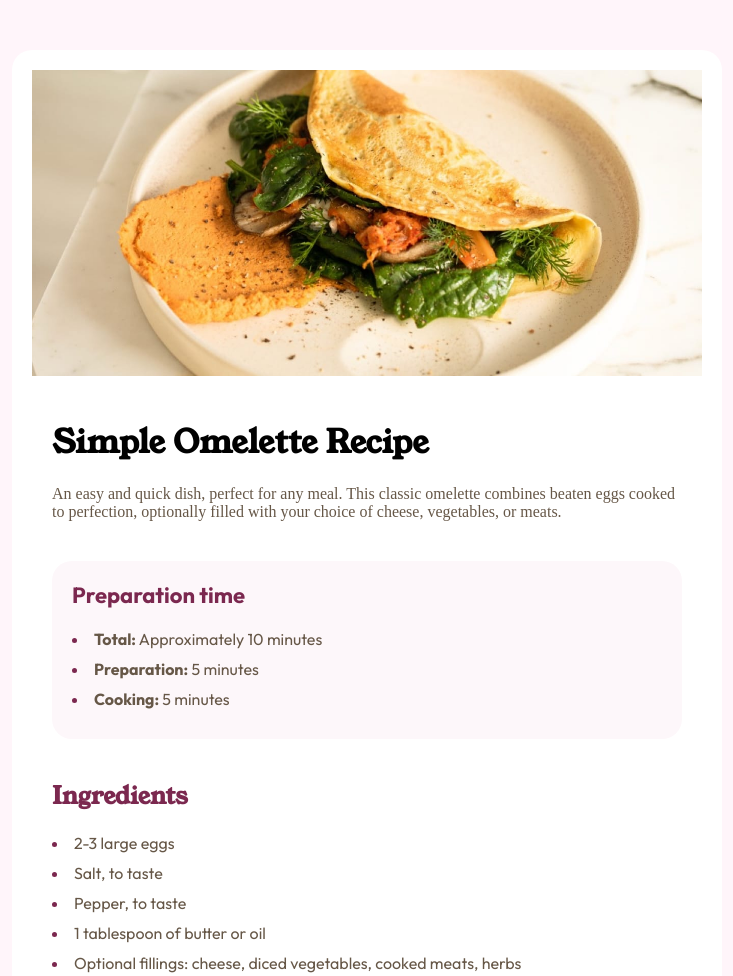
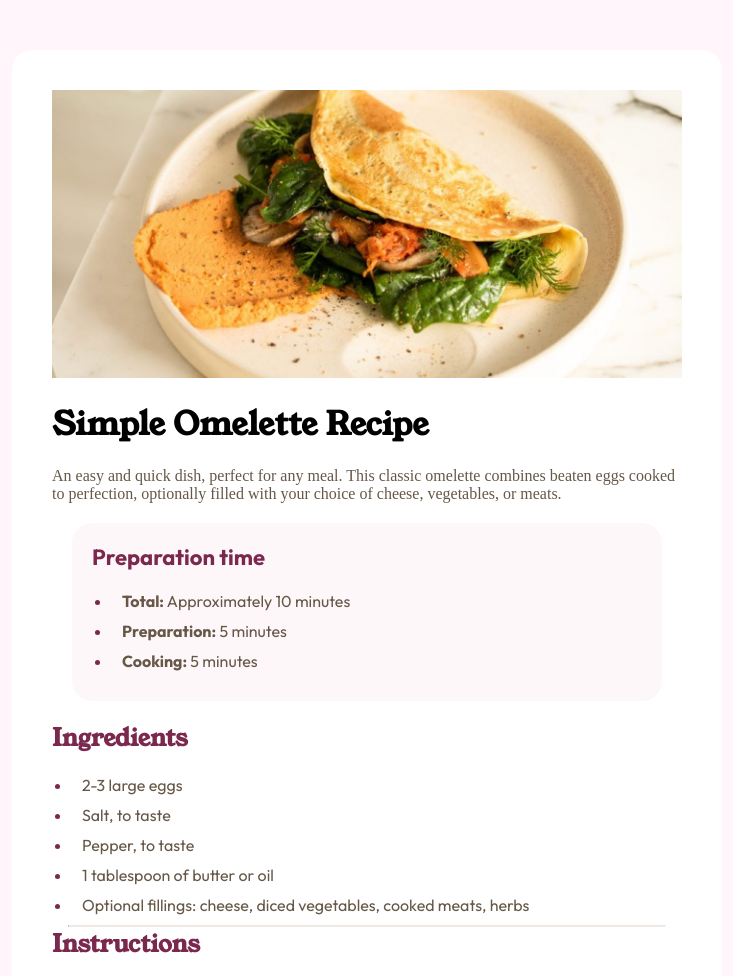
Before and after one commit to DanieleErcoli243/recipe-page-main, a plain HTML site: page index.html in a window 1280 px wide. Shown: the top 976 px of the page, without its empty margins (273-1006 px from the left). Drawn offline with Linux system fonts and the light colour scheme.

Commit message:
fixed some aspects that an user criticized me about yesterday

```diff
--- a/css/style.css
+++ b/css/style.css
@@ -87,13 +87,21 @@ img {
 
 ul,
 ol {
-    list-style-position: inside;
+    list-style-position: outside;
     font-family: "Outfit", sans serif;
     color: hsl(332, 51%, 32%);
+    margin-left: 20px;
 
     li {
         margin-bottom: 10px;
+
+        p,
+        span {
+            margin-left: 10px;
+        }
     }
+
+
 
 }
 
@@ -101,6 +109,11 @@ ol {
 
 .table-box {
     width: 100%;
+
+    table {
+        width: 100%;
+
+    }
 
     td {
         padding: 10px 0;
@@ -138,12 +151,21 @@ hr {
         justify-content: center;
         align-items: center;
 
+        div.padding {
+            padding: 0;
+        }
     }
 
     .card {
-        padding: 20px;
+        padding: 40px;
         border-radius: 20px;
         margin-bottom: 50px;
+
+        #ingredients,
+        #instructions,
+        #nutrition-value {
+            padding: 0;
+        }
     }
 }
 
--- a/index.html
+++ b/index.html
@@ -31,11 +31,11 @@
         <figure>
           <img src="assets/images/image-omelette.jpeg" alt="foto di un'omelette">
         </figure>
-        <figcaption class="padding">
+        <div class="padding">
           <h1 class="font-title">Simple Omelette Recipe</h1>
           <p>An easy and quick dish, perfect for any meal. This classic omelette combines beaten eggs cooked
             to perfection, optionally filled with your choice of cheese, vegetables, or meats.</p>
-        </figcaption>
+        </div>
         <section id="preparation-time" class="padding">
           <div class="preparation flex">
             <h2 class="font-size">Preparation time</h2>
```
